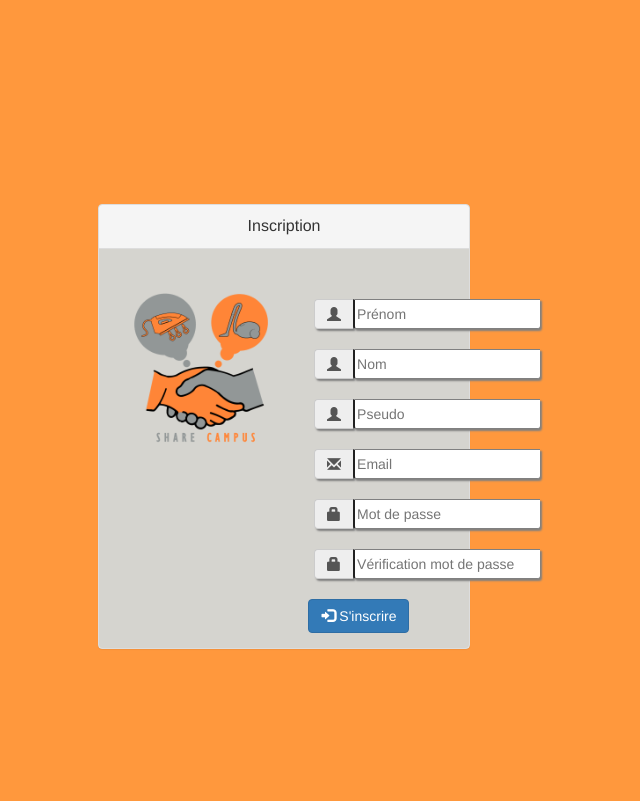
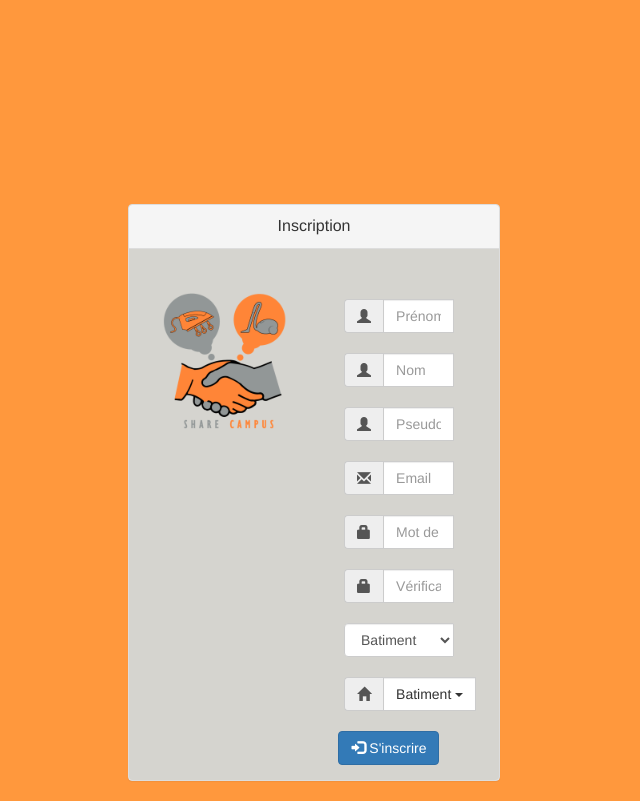
Before and after one commit to Syndorik/Cher-voisin, a PHP site: page /Accueil_test.php in a window 1280 px wide. Shown: the whole page, without its empty margins (325-965 px from the left). Before the commit the page ends 649 px from the top, so only its background shows below. Run offline with PHP 8.4, Linux system fonts and the light colour scheme; some libraries are stand-ins or nearby versions.

Commit message:
A lot done, batiment added and boostrap more used

```diff
--- a/Accueil_test.php
+++ b/Accueil_test.php
@@ -1,62 +1,101 @@
 <!DOCTYPE html>
 <html lang="fr">
   <head>
-    <title>Bootstrap template</title>
+    <title>Inscription</title>
     <meta charset="utf-8">
     <meta http-equiv="X-UA-Compatible" content="IE=edge">
     <meta name="viewport" content="width=device-width, initial-scale=1">
     <link <link href="https://maxcdn.bootstrapcdn.com/bootstrap/3.3.7/css/bootstrap.min.css" rel="stylesheet">
     <link rel="stylesheet" href="style.css" />
+    <script src="https://ajax.googleapis.com/ajax/libs/jquery/3.2.1/jquery.min.js"></script>
+    <script src="https://maxcdn.bootstrapcdn.com/bootstrap/3.3.7/js/bootstrap.min.js"></script>
     <!-- HTML5 Shim and Respond.js IE8 support of HTML5 elements and media queries -->
     <!-- WARNING: Respond.js doesn't work if you view the page via file:// -->
     <!--[if lt IE 9]>
       <script src="https://oss.maxcdn.com/html5shiv/3.7.3/html5shiv.min.js"></script>
       <script src="https://oss.maxcdn.com/respond/1.4.2/respond.min.js"></script>
     <![endif]-->
-  </head>
-  <body>
-
+    </head>
+    <body>
         <div class="container">
             <div class="row">
                 <div class="col-md-12">
-                    <div class="panel panel-default" >
+                    <div class="panel panel-default " >
                         <div class="panel-heading">
                             <div class="panel-title text-center">Inscription</div>
                         </div>
                         <div class="panel-body">
-                            <div class="col-md-6">
-                                <p><img id="logo" src="images/logo1_mini.png" alt="logo" height="110%" width="110%"></p>
+                            <div class="col-md-6 col-xs-12 col-s-12">
+                                <p><img class="img-responsive" id="logo" src="images/logo1_mini.png" alt="logo" height="110%" width="110%"></p>
                             </div>
 
-                            <div class="col-md-6">
-                                <form action="/Accueil/resultat-formulaire.php" method="post">
+                            <div class="col-md-6 col-xs-12 col-s-12">
+                                <form action="/Accueil/resultat-formulaire.php" method="post" id="mf">
                                     <div class="col-md-12">
                                         <div class="input-group">
                                             <span class="input-group-addon"><i class="glyphicon glyphicon-user"></i></span>
-                                            <input type="text" name="prenom" placeholder="Prénom"/>
+                                            <input class="form-control" type="text" name="prenom" id="Prenom" placeholder="Prénom" />
+                                            <span></span>
                                         </div>
                                         <div class="input-group">
                                             <span class="input-group-addon"><i class="glyphicon glyphicon-user"></i></span>
-                                            <input type="text" name="nom" placeholder="Nom" />
+                                            <input class="form-control" type="text" name="nom" id = "Nom" placeholder="Nom" />
+                                            <span></span>
                                         </div>
                                         <div class="input-group">
                                             <span class="input-group-addon"><i class="glyphicon glyphicon-user"></i></span>
-                                            <input type="text" name="pseudo" placeholder="Pseudo" />
+                                            <input class="form-control" type="text" name="pseudo" id = "Pseudo" placeholder="Pseudo" />
+                                            <span></span>
                                         </div>
 
                                         <div class="input-group">
                                             <span class="input-group-addon"><i class="glyphicon glyphicon-envelope"></i></span>
-                                            <input type="text" name="email" placeholder="Email" />
+                                            <input class="form-control" type="text" name="email" id="email" placeholder="Email" />
+                                            <span></span>
                                         </div>
                                         <div class="input-group">
                                             <span class="input-group-addon"><i class="glyphicon glyphicon-lock"></i></span>
-                                            <input type="password" name="pwd" placeholder="Mot de passe"/>
+                                            <input class="form-control" type="password" name="pwd" id ="pass" placeholder="Mot de passe" />
+                                            <span></span>
                                         </div>
                                         <div class="input-group">
                                             <span class="input-group-addon"><i class="glyphicon glyphicon-lock"></i></span>
-                                            <input type="password" name="pwd2" placeholder="Vérification mot de passe" />
+                                            <input class="form-control" type="password" name="pwd2" id = "pass1" placeholder="Vérification mot de passe" />
+                                            <span></span>
                                         </div>
-                                        <div class="form-group">
+                                        <div class="input-group" id="batiment">
+                                            <select class="form-control" id ="batiment" name ="bat">
+                                                <option value= "null">Batiment</option>
+                                                <option value= "i1">i1</option>
+                                                <option value= "i2">i2</option>
+                                                <option value= "i3">i3</option>
+                                                <option value= "i4">i4</option>
+                                                <option value= "i5">i5</option>
+                                                <option value= "i6">i6</option>
+                                                <option value= "i7">i7</option>
+                                                <option value= "i8">i8</option>
+                                                <option value= "i9">i9</option>
+                                                <option value= "i10">i10</option>
+                                                <option value= "i11">i11</option>
+                                                <option value= "i12">i12</option>
+                                                <option value = "autre">Autre</option>
+                                            </select>
+                                            <span></span>
+                                        </div>
+
+                                        <div class="input-group dropdown">
+                                                 <span class="input-group-addon"><i class="glyphicon glyphicon-home"></i></span>
+                                                 <button type="button" class="form-control btn btn-default dropdown-toggle" data-toggle="dropdown" aria-haspopup="true" aria-expanded="false">Batiment <span class="caret"></span></button>
+                                              <ul class="dropdown-menu">
+                                                <li><a href="#">i1</a></li>
+                                                <li><a href="#">i2</a></li>
+                                              </ul>
+
+
+                                           </div><!-- /input-group -->
+
+                                        <span id="sbm"></span>
+                                        <div class="form-group button">
                                             <div class="col-md-12 controls">
                                                  <button type="submit" href="#" class="btn btn-primary pull-right"><i class="glyphicon glyphicon-log-in"></i> S'inscrire</button>
                                             </div>
@@ -76,5 +115,7 @@
             </div>
         </div>
 
+        <script src = "javascript/form.js"></script>
+
   </body>
 </html>
--- a/style.css
+++ b/style.css
@@ -8,7 +8,7 @@ body {
     top: 38%;
     width: 20%;
     height: 30%;
-    margin-left: -130px; /* Cette valeur doit être la moitié négative de la valeur du width */
+    margin-left: -100px; /* Cette valeur doit être la moitié négative de la valeur du width */
     margin-top: -100px;
     padding-left:auto;
     padding-right: auto;
@@ -23,17 +23,21 @@ body {
     margin-bottom : 20px;
 }
 
-input, span {
-    border-radius: 0px 0px 3px 3px;
-    box-shadow: 2px 2px 2px grey;
-    border-right: 1px grey solid;
-    border-top: 1px grey solid;
-    border-bottom: 1px grey solid;
+input, select{
+    height: 30px;
+    border-right: None;
 }
 
-input{
-    height: 30px;
-    border-right: None;
+.input-group-addon{
+    height: auto;
+}
+
+select{
+    width:100%;
+}
+
+#batiment{
+    width: 100%;
 }
 
 #loginbox {
```
Also changed, not shown: creationDB.sql (+14 -5 lines).
